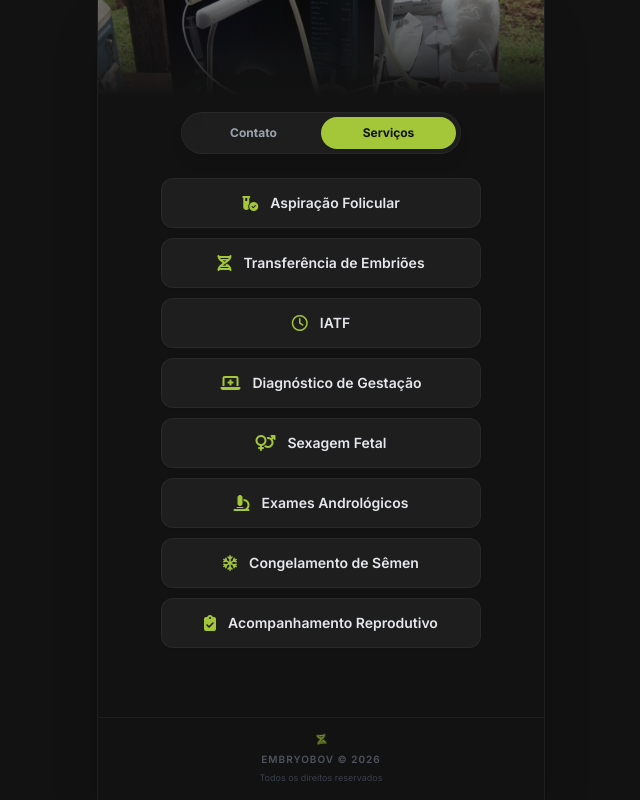
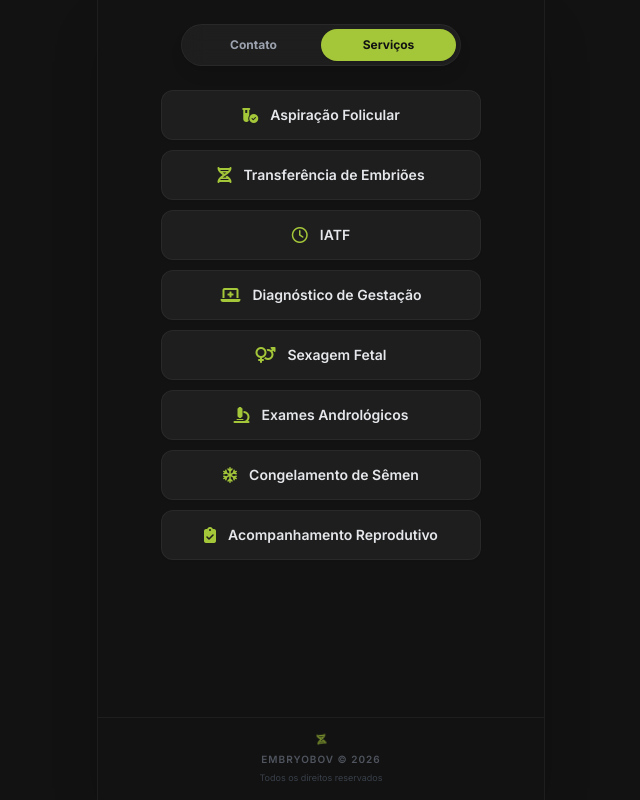
Before and after one commit to Pedrocoro0601/EmbryoBov, a plain HTML site: page index.html in a window 1280 px wide. Both pictures are taken after a click on the button "Serviços". Shown: the whole page, without its empty margins (319-959 px from the left). Drawn offline with nearby package versions, Linux system fonts and the light colour scheme.

Commit message:
Add files via upload

```diff
--- a/index.html
+++ b/index.html
@@ -87,12 +87,11 @@
     <!-- App Container -->
     <main class="w-full h-full max-w-md bg-brand-dark relative flex flex-col shadow-2xl md:border-x md:border-white/5">
 
-        <!-- HEADER com ID e transição adicionados -->
-        <!-- pb-6 foi removido dinamicamente via JS para melhor ajuste -->
+        <!-- HEADER -->
         <header id="main-header" class="relative w-full h-64 xs:h-72 shrink-0 flex flex-col items-center justify-end pb-6 overflow-hidden transition-all duration-700 ease-[cubic-bezier(0.34,1.56,0.64,1)]">
 
-            <!-- Slideshow Background -->
-            <div class="absolute inset-0 z-0">
+            <!-- Slideshow Background (Adicionado ID para controle) -->
+            <div id="bg-slideshow" class="absolute inset-0 z-0 transition-opacity duration-500">
                 <img src="img1.jpg" class="slide-image absolute inset-0 w-full h-full object-cover opacity-50 transition-opacity duration-700" data-index="0">
                 <img src="img2.jpg" class="slide-image absolute inset-0 w-full h-full object-cover opacity-0 transition-opacity duration-700" data-index="1">
                 <img src="img3.jpg" class="slide-image absolute inset-0 w-full h-full object-cover opacity-0 transition-opacity duration-700" data-index="2">
@@ -108,14 +107,14 @@
             <!-- Área do Logo e Bio -->
             <div class="relative z-10 w-full px-6 flex flex-col items-center text-center animate-fade-in">
 
-                <!-- Container do Logo com ID e transições para colapso -->
+                <!-- Container do Logo -->
                 <div id="logo-container" class="mb-3 w-52 h-28 flex items-center justify-center transition-all duration-500 ease-in-out origin-bottom">
                     <img src="logo.png"
                          alt="Logo EmbryoBov"
                          class="w-full h-full object-contain drop-shadow-lg">
                 </div>
 
-                <!-- Bio com ID e classes de transição -->
+                <!-- Bio -->
                 <div id="bio-text" class="transition-all duration-500 ease-in-out max-h-20 opacity-100 overflow-hidden">
                     <p class="text-gray-300 text-xs font-light max-w-xs leading-relaxed drop-shadow-sm">
                         Soluções avançadas em reprodução bovina.<br>
@@ -126,7 +125,8 @@
         </header>
 
         <!-- NAVEGAÇÃO (Abas) -->
-        <div class="w-full px-8 py-2 mt-2 shrink-0 z-20 transition-all duration-500 relative">
+        <!-- Adicionado ID e classes de transição para ajustar margem/padding -->
+        <div id="nav-container" class="w-full px-8 py-2 mt-2 shrink-0 z-20 transition-all duration-500 relative">
             <div class="bg-white/5 backdrop-blur-md p-1 rounded-full flex relative border border-white/5 mx-auto max-w-[280px] shadow-lg">
                 <button id="btn-links" class="flex-1 py-2 text-xs font-bold rounded-full transition-all duration-300 ease-out bg-brand-green text-brand-dark shadow-sm" onclick="switchTab('links')">
                     Contato
@@ -143,7 +143,7 @@
             <!-- ABA: CONTATO -->
             <div id="links-content" class="flex flex-col gap-4 animate-fade-in w-full max-w-[320px] mx-auto mt-4">
 
-                <!-- Botão WhatsApp (Principal) -->
+                <!-- Botão WhatsApp -->
                 <a href="https://wa.me/5546984194726" target="_blank" class="block w-full active:scale-95 transition-transform duration-200">
                     <div class="bg-[#25D366] hover:bg-[#20bd5a] text-white rounded-xl p-4 flex items-center justify-between shadow-lg shadow-green-900/20 border border-transparent">
                         <div class="flex items-center gap-4">
@@ -161,7 +161,7 @@
             </div>
 
             <!-- ABA: SERVIÇOS -->
-            <div id="shop-content" class="hidden flex-col gap-2.5 w-full max-w-[320px] mx-auto mt-2">
+            <div id="shop-content" class="hidden flex-col gap-2.5 w-full max-w-[320px] mx-auto mt-2 pb-10">
 
                 <a href="https://wa.me/5546984194726?text=Interesse em Aspiração Folicular" class="block w-full active:scale-[0.98] transition-all">
                     <div class="bg-brand-card hover:bg-brand-gray border border-white/5 hover:border-brand-green/30 rounded-xl p-3 flex items-center justify-center group text-center shadow-sm hover:shadow-brand-green/10 transition-shadow">
@@ -238,11 +238,9 @@
 
         </div>
 
-        <!-- Rodapé Fixo e Melhorado -->
-        <!-- pb-safe adiciona padding para áreas seguras no iPhone (barra inferior) -->
+        <!-- Rodapé Fixo -->
         <footer class="w-full py-4 text-center bg-brand-dark border-t border-white/5 shrink-0 z-50">
             <div class="flex flex-col items-center justify-center gap-1 opacity-70 hover:opacity-100 transition-opacity">
-                 <!-- Pequeno ícone animado -->
                  <i class="fa-solid fa-dna text-brand-green text-[10px] mb-1 animate-spin-slow"></i>
                  <p class="text-[10px] text-gray-500 uppercase tracking-widest font-semibold">
                     EmbryoBov &copy; 2026
@@ -281,6 +279,8 @@
             const mainHeader = document.getElementById('main-header');
             const bioText = document.getElementById('bio-text');
             const logoContainer = document.getElementById('logo-container');
+            const bgSlideshow = document.getElementById('bg-slideshow');
+            const navContainer = document.getElementById('nav-container');
 
             const activeClasses = ['bg-brand-green', 'text-brand-dark', 'shadow-sm'];
             const inactiveClasses = ['text-gray-400', 'hover:text-white', 'bg-transparent', 'shadow-none'];
@@ -299,7 +299,10 @@
 
                 // Restaura o Header
                 mainHeader.classList.add('h-64', 'xs:h-72', 'pb-6');
-                mainHeader.classList.remove('h-24', 'pb-0');
+                mainHeader.classList.remove('h-0', 'pb-0');
+
+                // Mostra Imagens
+                bgSlideshow.classList.remove('opacity-0');
 
                 // Restaura o Logo
                 logoContainer.classList.remove('h-0', 'w-0', 'opacity-0', 'scale-0', 'mb-0');
@@ -309,12 +312,16 @@
                 bioText.classList.remove('opacity-0', 'max-h-0');
                 bioText.classList.add('opacity-100', 'max-h-20');
 
+                // Ajusta Nav
+                navContainer.classList.remove('pt-6');
+                navContainer.classList.add('mt-2');
+
                 // Animação simples para a aba de contato
                 contentLinks.style.animation = 'none';
                 contentLinks.offsetHeight;
                 contentLinks.style.animation = 'fadeInUp 0.5s ease-out forwards';
             } else {
-                // --- MODO SERVIÇOS (ESTADO COMPACTO) ---
+                // --- MODO SERVIÇOS (TELA CHEIA) ---
                 btnShop.classList.add(...activeClasses);
                 btnShop.classList.remove(...inactiveClasses);
                 btnLinks.classList.remove(...activeClasses);
@@ -325,9 +332,12 @@
                 contentLinks.classList.add('hidden');
                 contentLinks.classList.remove('flex');
 
-                // Encolhe o Header drasticamente
+                // Encolhe o Header COMPLETAMENTE
                 mainHeader.classList.remove('h-64', 'xs:h-72', 'pb-6');
-                mainHeader.classList.add('h-24', 'pb-0');
+                mainHeader.classList.add('h-0', 'pb-0');
+
+                // Esconde as imagens
+                bgSlideshow.classList.add('opacity-0');
 
                 // Esconde o Logo completamente
                 logoContainer.classList.remove('h-28', 'w-52', 'opacity-100', 'scale-100', 'mb-3');
@@ -337,13 +347,16 @@
                 bioText.classList.remove('opacity-100', 'max-h-20');
                 bioText.classList.add('opacity-0', 'max-h-0');
 
+                // Ajusta Nav para não colar no topo absoluto
+                navContainer.classList.remove('mt-2');
+                navContainer.classList.add('pt-6'); // Espaço extra no topo
+
                 // Animação em Cascata (Stagger) para os itens de serviço
                 const serviceItems = contentShop.querySelectorAll('a');
                 serviceItems.forEach((item, index) => {
-                    item.style.opacity = '0'; // Garante que comece invisível
+                    item.style.opacity = '0';
                     item.style.animation = 'none';
-                    item.offsetHeight; // Trigger reflow
-                    // Delay progressivo rápido para sensação de fluidez
+                    item.offsetHeight;
                     item.style.animation = `fadeInUp 0.6s cubic-bezier(0.2, 0.8, 0.2, 1) forwards ${index * 0.05}s`;
                 });
             }
```
